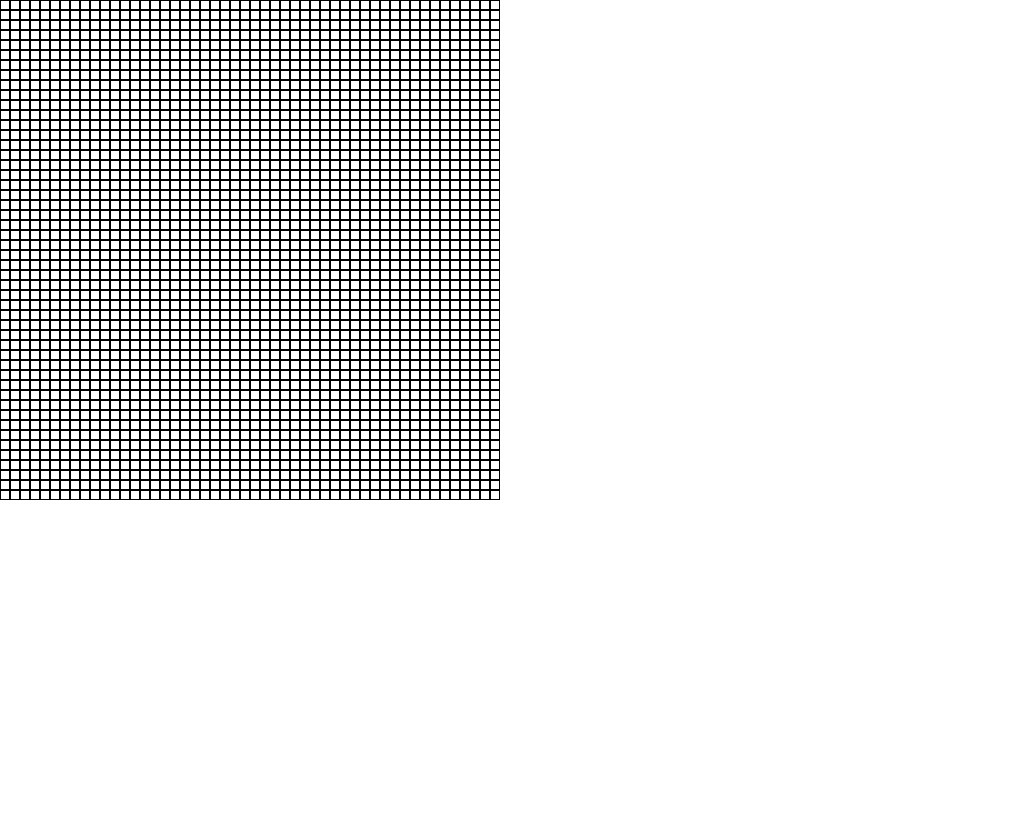
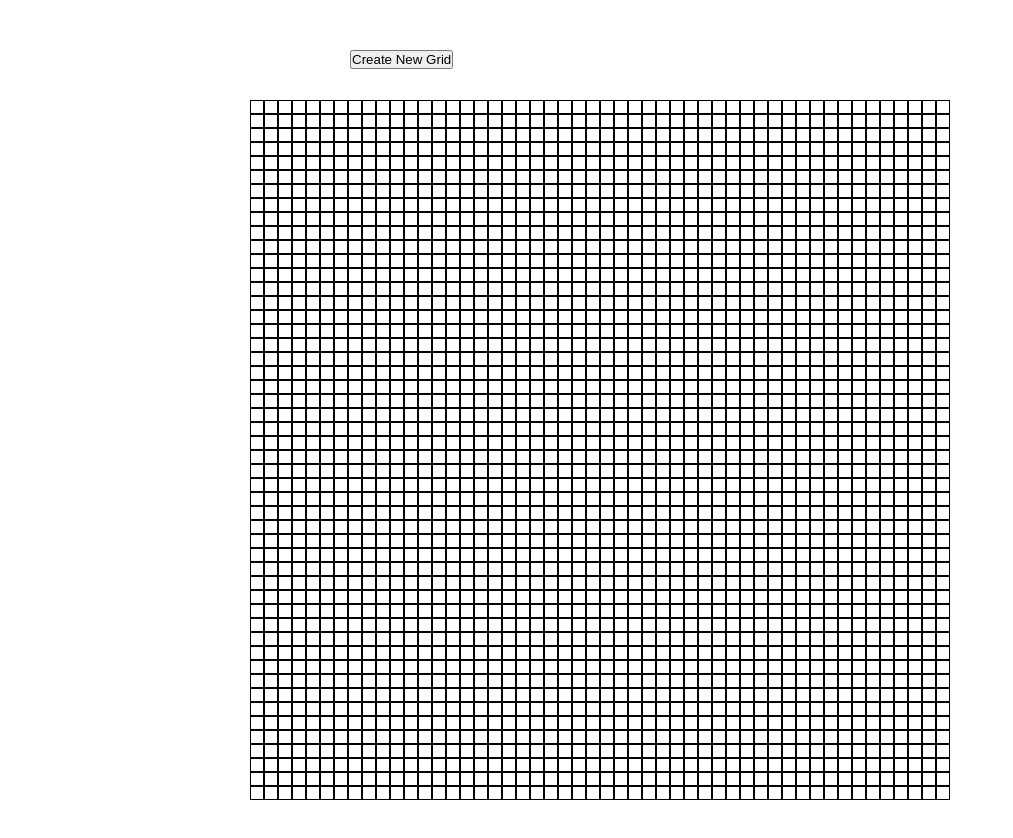
Before and after one commit to kashifnizamani/Etch-a-Sketch, a plain HTML site: page index.html in a window 1280 px wide. Shown: the whole page, without its empty margins (0-1013 px from the left). Before the commit the page ends 800 px from the top, so only its background shows below. Drawn offline with Linux system fonts and the light colour scheme.

Commit message:
added the hover affect changing the div color

```diff
--- a/script.js
+++ b/script.js
@@ -1,23 +1,49 @@
+
+const createBtn = document.createElement("button");
+createBtn.textContent = "Create New Grid";
+const body = document.querySelector(".container");
+body.appendChild(createBtn);
 
 
 function createGrid(numberPerRow) {
-    const cdiv = document.querySelector('.container');
+    const container = document.querySelector('.container');
     const total = (numberPerRow * numberPerRow) + numberPerRow;
     const mod = numberPerRow + 1;
 
     for (let i = 1; i < total; i++) {
       const div = document.createElement('div');
-
+      div.classList.add("square");
       if (i % mod === 0) {
         div.style.cssText = "border: 0; height: 0; width: 100%";
       } else {
-        div.style.width = (500 / numberPerRow) + "px";
-        div.style.height = (500 / numberPerRow) + "px";
+        div.style.width = (700 / numberPerRow) + "px";
+        div.style.height = (700 / numberPerRow) + "px";
         div.style.border = "1px solid black";
       }
 
-      cdiv.appendChild(div);
+      container.appendChild(div);
     }
+
+
   }
 
   createGrid(50);
+
+  function RGBcolor() {
+    let R = Math.floor(Math.random() * 256);
+    let G = Math.floor(Math.random() * 256);
+    let B = Math.floor(Math.random() * 256);
+    let randomcolor = "rgb(" + R + "," + G + "," + B + ")";
+     return randomcolor;
+  }
+
+
+  const elements = document.querySelectorAll('.square');
+
+  elements.forEach(element => {
+    element.addEventListener('mouseover', () => {
+
+        element.style.backgroundColor = RGBcolor();
+
+    });
+});
--- a/style.css
+++ b/style.css
@@ -7,12 +7,17 @@
 .container{
     display: flex;
     flex-wrap: wrap;
-    width: 500px;
-    height: 500px;
-    justify-content: center;
-
-
-
+    margin-left: 250px;
+   margin-top: 100px;
+   margin-bottom: 50px;
 
 
 }
+
+button{
+margin-top: -50px;
+margin-left: 100px;
+
+    position: absolute;
+
+}
```
